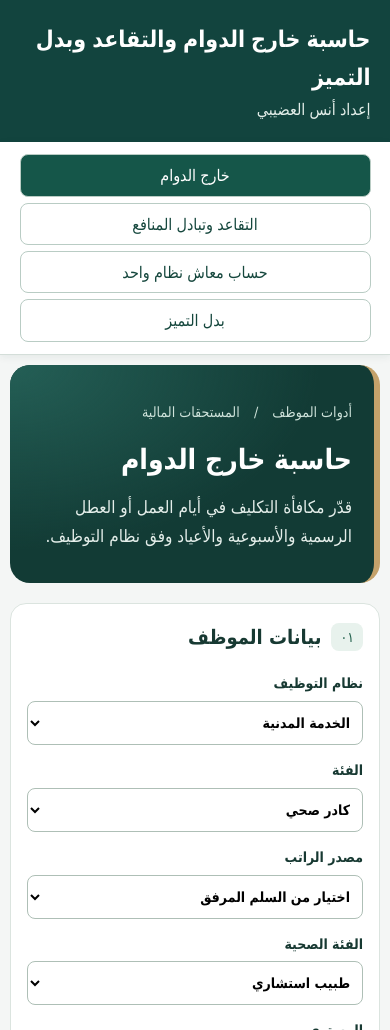
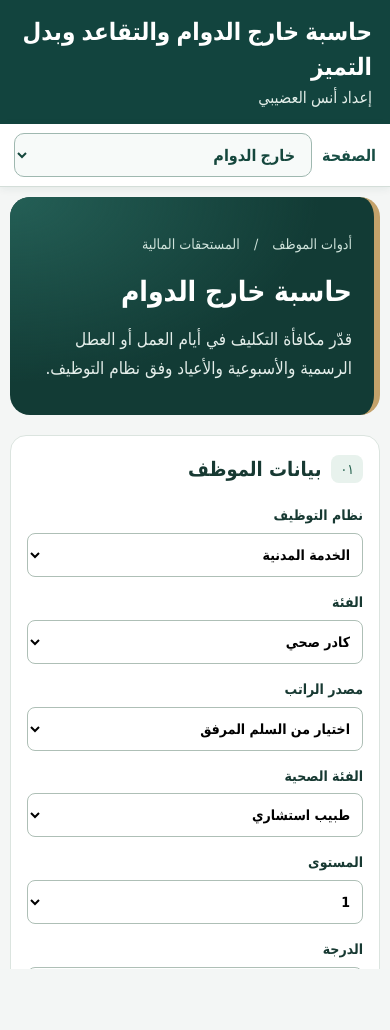
Before and after one commit to coolmanx88/saudi-health-overtime-calculator, a plain HTML site: page index.html in a window 390 px wide. After the commit the page ends 969 px from the top, so only its background shows below. Drawn offline with Linux system fonts and the light colour scheme.

Commit message:
Implement mobile page picker in index.html
Add mobile page picker for calculator selection

```diff
--- a/index.html
+++ b/index.html
@@ -1,6 +1,7 @@
 <!DOCTYPE html>
 
 <html dir="rtl" lang="ar"><meta charset="utf-8"/><meta content="width=device-width,initial-scale=1" name="viewport"/><title>حاسبة خارج الدوام والتقاعد وبدل التميز</title><style>*{box-sizing:border-box}body{margin:0;font:16px/1.65 "Segoe UI",Tahoma,sans-serif;background:#f3f6f5;color:#143e39}header{background:#12443e;color:white;padding:20px max(5vw,16px)}header h1{font-size:clamp(23px,4vw,36px);margin:0}header p{margin:0;color:#e3eee9}nav{display:flex;gap:6px;padding:12px max(5vw,16px);background:white;border-bottom:1px solid #d4ded9}button{font:inherit;cursor:pointer;border:1px solid #b9ccc4;background:white;color:#15473d;border-radius:8px;padding:7px 14px}button[aria-pressed=true]{background:#155649;color:white}iframe{display:block;border:0;width:100%;height:80vh}iframe[hidden]{display:none}</style><header><h1>حاسبة خارج الدوام والتقاعد وبدل التميز</h1><p>إعداد أنس العضيبي</p></header>
+<div class="mobilePagePicker"><label for="mobilePageSelect">الصفحة</label><select id="mobilePageSelect" aria-label="اختيار الحاسبة"><option value="0">خارج الدوام</option><option value="1">التقاعد وتبادل المنافع</option><option value="2">حساب معاش نظام واحد</option><option value="3">بدل التميز</option></select></div>
 <nav aria-label="اختيار الحاسبة"><button aria-pressed="true">خارج الدوام</button><button aria-pressed="false">التقاعد وتبادل المنافع</button><button aria-pressed="false">حساب معاش نظام واحد</button><button aria-pressed="false">بدل التميز</button></nav>
 <iframe srcdoc="&lt;!doctype html&gt;&lt;html lang=&quot;ar&quot; dir=&quot;rtl&quot;&gt;&lt;meta charset=&quot;utf-8&quot;&gt;&lt;meta name=&quot;viewport&quot; content=&quot;width=device-width,initial-scale=1&quot;&gt;&lt;meta property=&quot;og:title&quot; content=&quot;حاسبة خارج الدوام&quot;&gt;
 &lt;meta property=&quot;og:description&quot; content=&quot;احسب مكافأة خارج الدوام لموظفي وزارة الصحة السعودية حسب نظام التوظيف والراتب والبدلات وساعات التكليف.&quot;&gt;
@@ -373,8 +374,17 @@ function calculate(){let system=$('system').value,start,end,salary=+$('salary').
 nav[aria-label="اختيار الحاسبة"]{flex-wrap:wrap;position:sticky;top:0;z-index:20;box-shadow:0 2px 8px #103f3412}
 nav[aria-label="اختيار الحاسبة"] button{transition:background .15s,color .15s;white-space:normal}
 nav[aria-label="اختيار الحاسبة"] button:focus-visible{outline:3px solid #bf9854;outline-offset:2px}
+.mobilePagePicker{display:none}
 iframe[hidden]{display:none!important}
-@media(max-width:600px){nav[aria-label="اختيار الحاسبة"] button{flex:1 1 100%;text-align:center}}
+@media(max-width:600px){
+  body>header{padding:14px 18px}
+  body>header h1{font-size:24px;line-height:1.45}
+  nav[aria-label="اختيار الحاسبة"]{display:none!important}
+  .mobilePagePicker{display:flex;align-items:center;gap:10px;position:sticky;top:0;z-index:20;padding:9px 14px;background:white;border-bottom:1px solid #d4ded9;box-shadow:0 2px 8px #103f3412}
+  .mobilePagePicker label{font-weight:700;white-space:nowrap;color:#174d44}
+  .mobilePagePicker select{width:100%;min-width:0;height:44px;margin:0;padding:6px 12px;border:1px solid #9fb8b0;border-radius:10px;background:#f7faf9;color:#15473d;font:700 16px/1.4 "Segoe UI",Tahoma,sans-serif}
+  iframe{height:calc(100vh - 62px)}
+}
 </style>
 <script>
 (function(){
@@ -382,6 +392,7 @@ iframe[hidden]{display:none!important}
   const nav=document.querySelector('nav[aria-label="اختيار الحاسبة"]');
   const tabs=Array.from(nav.querySelectorAll('button'));
   const pages=Array.from(document.querySelectorAll('iframe[srcdoc]'));
+  const mobileSelect=document.getElementById('mobilePageSelect');
   if(tabs.length!==pages.length){console.error('عدد الأزرار لا يطابق عدد الحاسبات');return;}
   function activate(index){
     tabs.forEach((tab,i)=>{
@@ -391,6 +402,7 @@ iframe[hidden]{display:none!important}
       pages[i].hidden=!active;
       pages[i].setAttribute('aria-hidden',String(!active));
     });
+    if(mobileSelect)mobileSelect.value=String(index);
   }
   pages.forEach((page,i)=>{page.id='calculator-page-'+i;page.setAttribute('loading','eager')});
   tabs.forEach((tab,i)=>{
@@ -404,6 +416,7 @@ iframe[hidden]{display:none!important}
       activate(next);tabs[next].focus();
     });
   });
+  if(mobileSelect)mobileSelect.addEventListener('change',()=>activate(Number(mobileSelect.value)));
   activate(0);
 })();
 </script>
```
